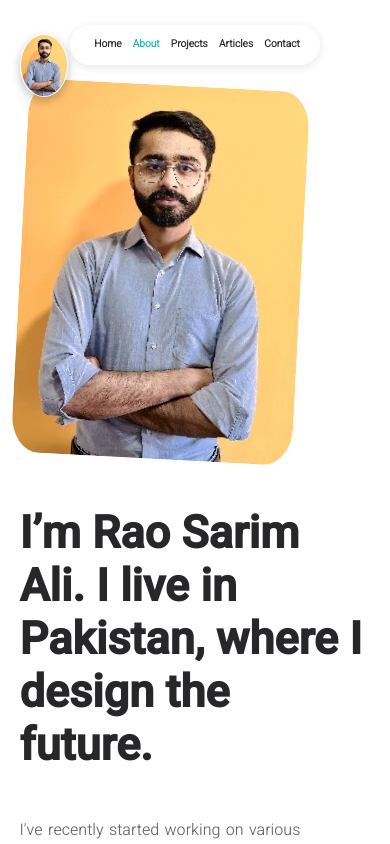
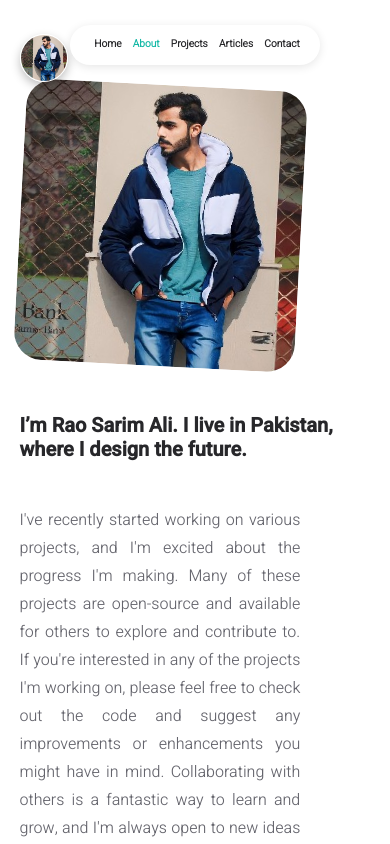
Before and after one commit to Sarim-Rao/sarim-rao-portfolio, a React (Create React App) app: page /about in a window 390 px wide. Shown: the top 844 px of the page. Built offline with nearby package versions, Linux system fonts and the light colour scheme.

Commit message:
- change image

```diff
--- a/src/pages/styles/about.css
+++ b/src/pages/styles/about.css
@@ -31,6 +31,11 @@
 
 .about-title {
 	width: 100% !important;
+}
+@media screen and (max-width: 768px) {
+	.about-title {
+		font-size: 1.25rem !important;
+	}
 }
 
 .about-subtitle {
```
Also changed, not shown: src/images/selfImage.jpg.
